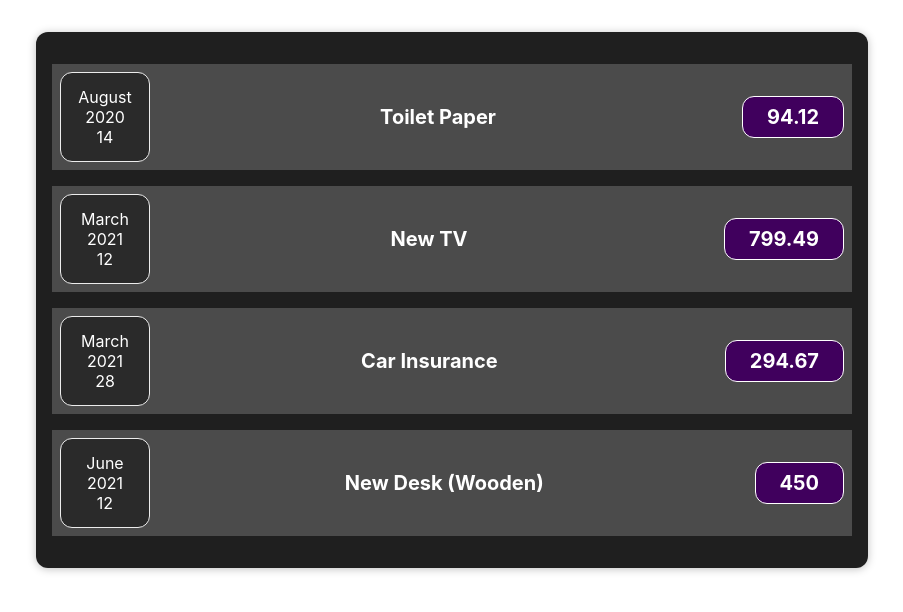
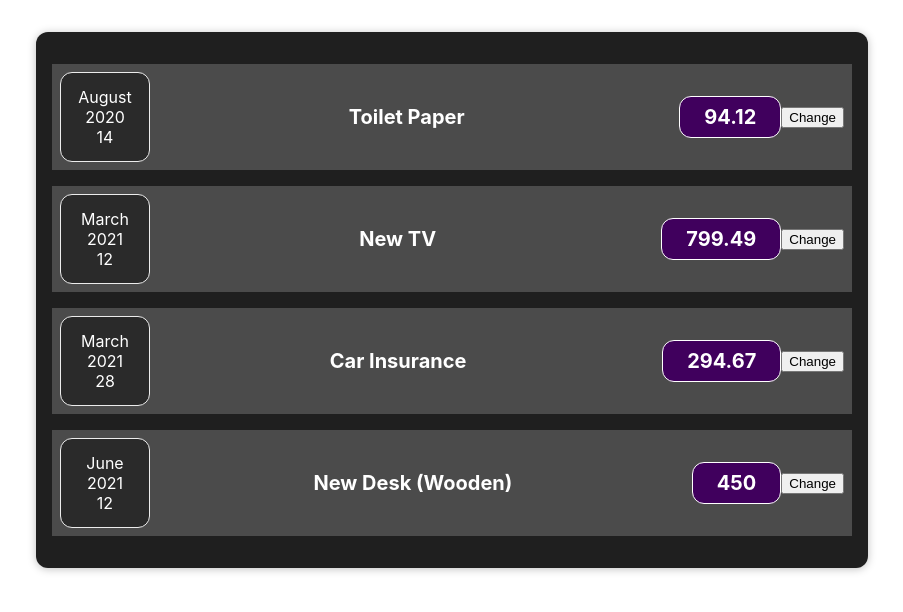
Before and after one commit to kamath7/React-Revisit, a React (Create React App) app in the folder Basics/basic-guide/: page / in a window 1280 px wide. Shown: the top 612 px of the page, without its empty margins (188-1091 px from the left). Built offline with nearby package versions, Linux system fonts and the light colour scheme; the HTML template or start-up script is replaced by a standard one.

Commit message:
Just starting with state

```diff
--- a/Basics/basic-guide/src/components/Expenses/ExpenseItem.js
+++ b/Basics/basic-guide/src/components/Expenses/ExpenseItem.js
@@ -1,19 +1,24 @@
 import React from "react";
 import Card from "../UI/Card";
 import ExpenseDate from "./ExpenseDate";
-import './ExpenseItem.css'
-function ExpenseItem({expense}) {
-    // const expenseDate= new Date(2021,5,13)
-    // const expenseTitle = 'Hotel'
-    // const expenseAmount = 234.50
-
+import "./ExpenseItem.css";
+function ExpenseItem({ expense }) {
+  // const expenseDate= new Date(2021,5,13)
+  // const expenseTitle = 'Hotel'
+  // const expenseAmount = 234.50
+  const sayHi = () => {
+    alert("Hi!");
+  };
   return (
     <Card className="expense-item">
-      <div><ExpenseDate expense={expense}/></div>
+      <div>
+        <ExpenseDate expense={expense} />
+      </div>
       <div className="expense-item__description">
         <h2>{expense.title}</h2>
         <div className="expense-item__price">{expense.amount}</div>
       </div>
+      <button onClick={sayHi}>Change</button> {/* For state purposes */}
     </Card>
   );
 }
```
